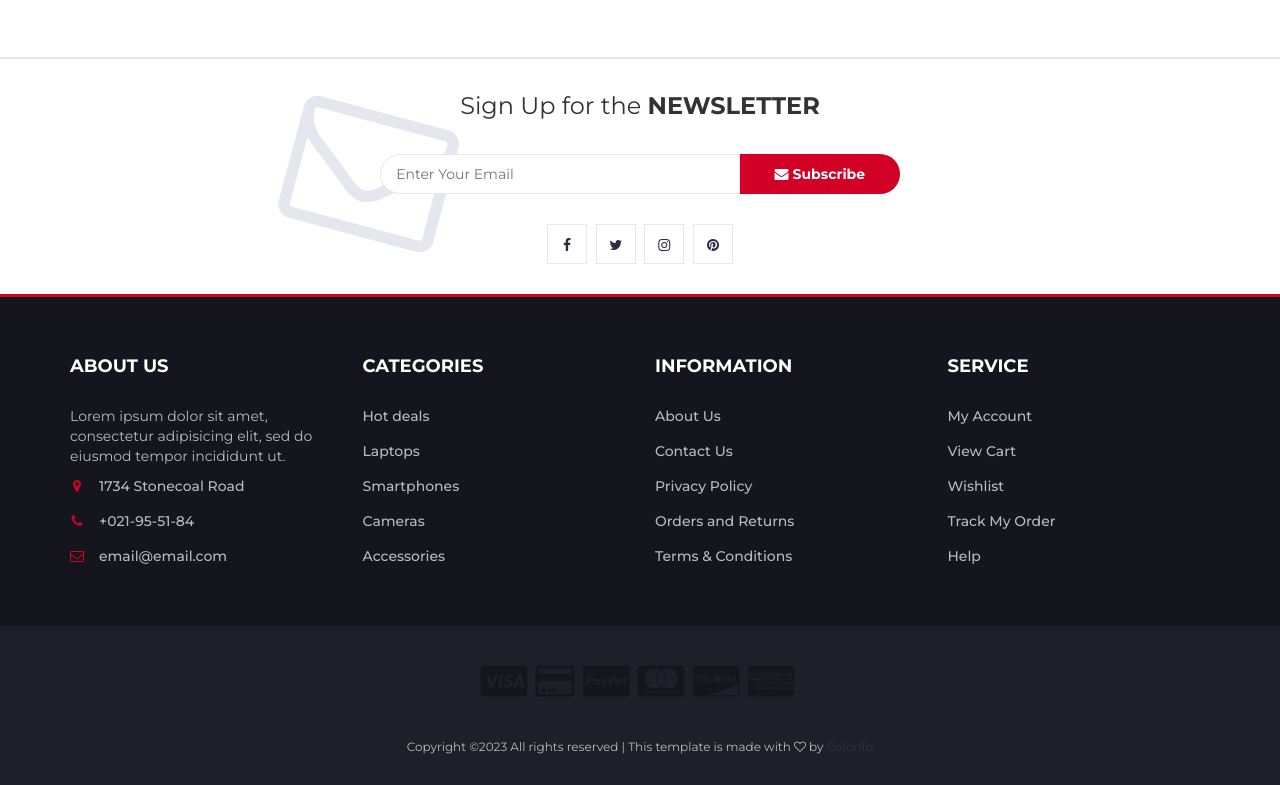
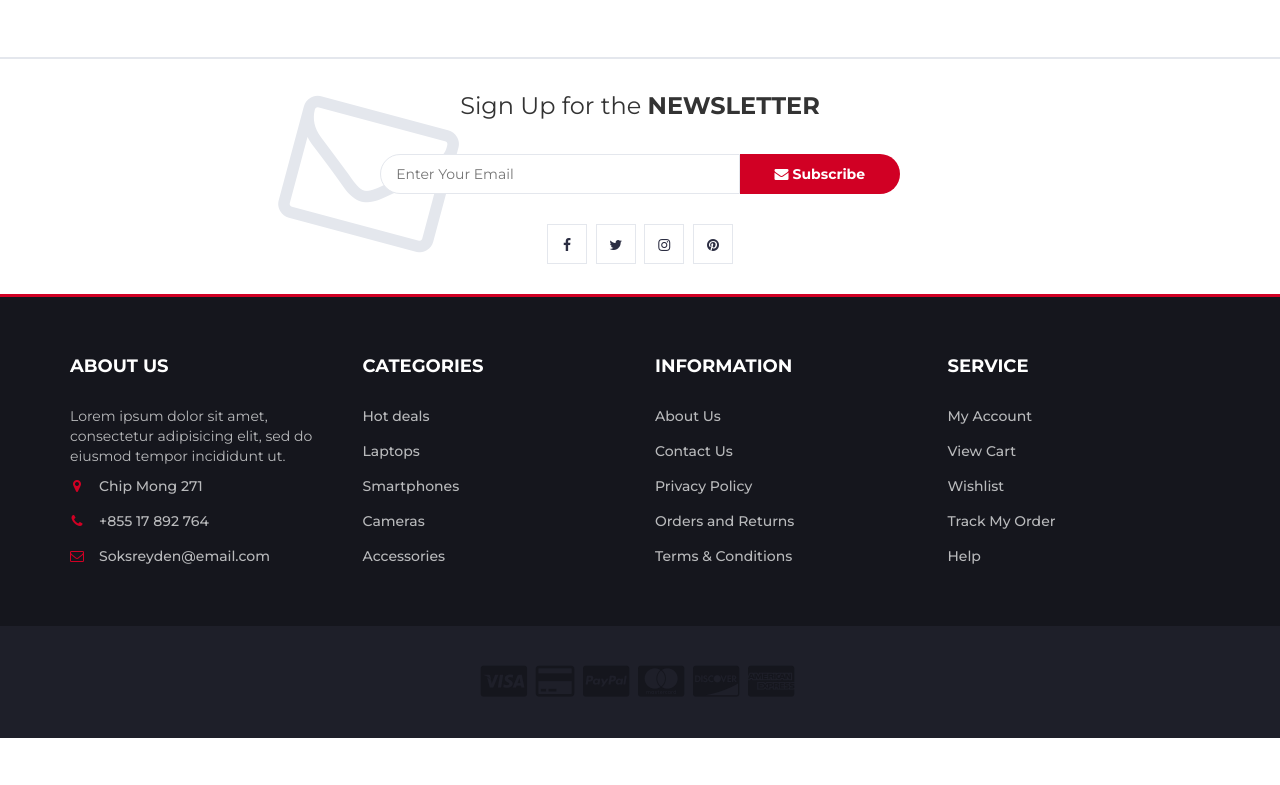
Before and after one commit to soksreyden/Den, a plain HTML site: page index.html in a window 1280 px wide. Shown: the part 2598-3383 px from the top of the page. After the commit the page ends 3336 px from the top, so only its background shows below. Drawn offline with Linux system fonts and the light colour scheme.

Commit message:
den update

```diff
--- a/index.html
+++ b/index.html
@@ -1007,9 +1007,9 @@
 								<h3 class="footer-title">About Us</h3>
 								<p>Lorem ipsum dolor sit amet, consectetur adipisicing elit, sed do eiusmod tempor incididunt ut.</p>
 								<ul class="footer-links">
-									<li><a href="#"><i class="fa fa-map-marker"></i>1734 Stonecoal Road</a></li>
-									<li><a href="#"><i class="fa fa-phone"></i>+021-95-51-84</a></li>
-									<li><a href="#"><i class="fa fa-envelope-o"></i>email@email.com</a></li>
+									<li><a href="#"><i class="fa fa-map-marker"></i>Chip Mong 271</a></li>
+									<li><a href="#"><i class="fa fa-phone"></i>+855 17 892 764</a></li>
+									<li><a href="#"><i class="fa fa-envelope-o"></i>Soksreyden@email.com</a></li>
 								</ul>
 							</div>
 						</div>
@@ -1075,11 +1075,7 @@
 								<li><a href="#"><i class="fa fa-cc-discover"></i></a></li>
 								<li><a href="#"><i class="fa fa-cc-amex"></i></a></li>
 							</ul>
-							<span class="copyright">
-								<!-- Link back to Colorlib can't be removed. Template is licensed under CC BY 3.0. -->
-								Copyright &copy;<script>document.write(new Date().getFullYear());</script> All rights reserved | This template is made with <i class="fa fa-heart-o" aria-hidden="true"></i> by <a href="https://colorlib.com" target="_blank">Colorlib</a>
-							<!-- Link back to Colorlib can't be removed. Template is licensed under CC BY 3.0. -->
-							</span>
+
 						</div>
 					</div>
 						<!-- /row -->
```
